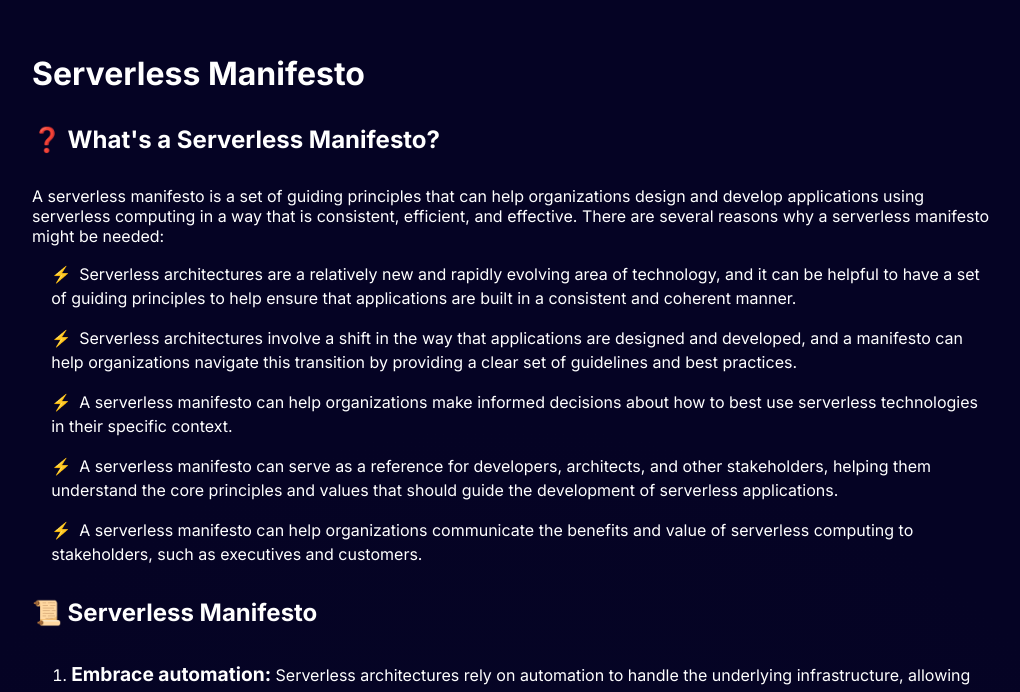
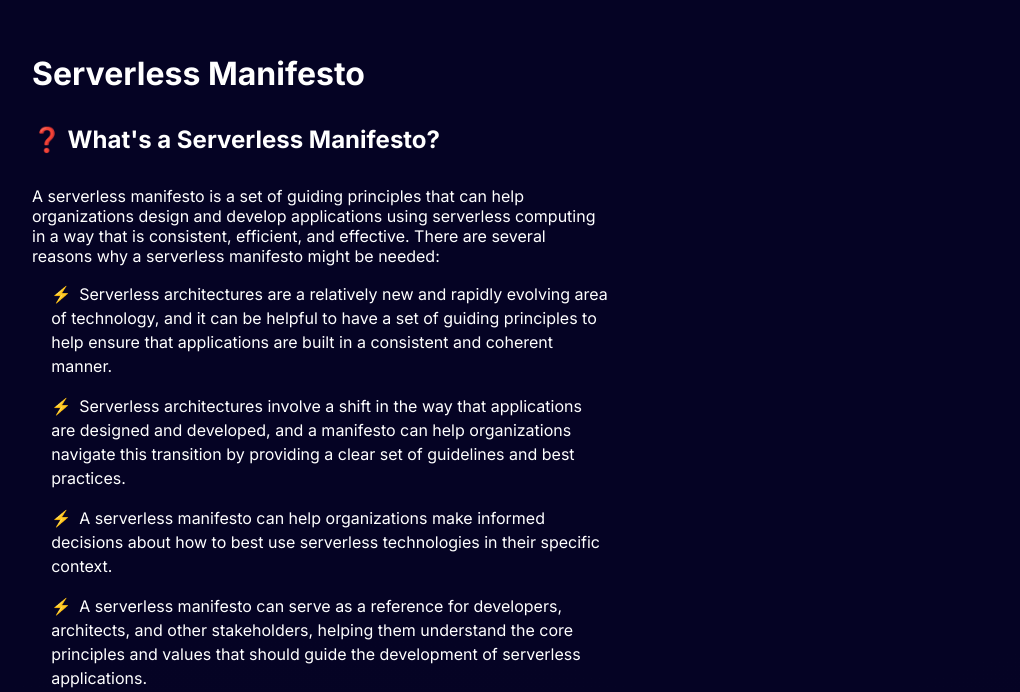
Before and after one commit to TastefulElk/serverless-manifesto, a Next.js app: page / in a window 1280 px wide. Shown: the part 106-798 px from the top of the page, without its empty margins (128-1148 px from the left). Built offline with nearby package versions, Linux system fonts and the light colour scheme.

Commit message:
clean up styles

```diff
--- a/styles/Home.module.css
+++ b/styles/Home.module.css
@@ -22,6 +22,7 @@
 
 .intro p {
   padding-bottom: 1rem;
+  max-width: 1100px;
 }
 
 .intro li::before {
--- a/styles/globals.css
+++ b/styles/globals.css
@@ -26,7 +26,7 @@
 
 html,
 body {
-  max-width: 100vw;
+  max-width: 70vw;
   overflow-x: hidden;
 }
 
```
